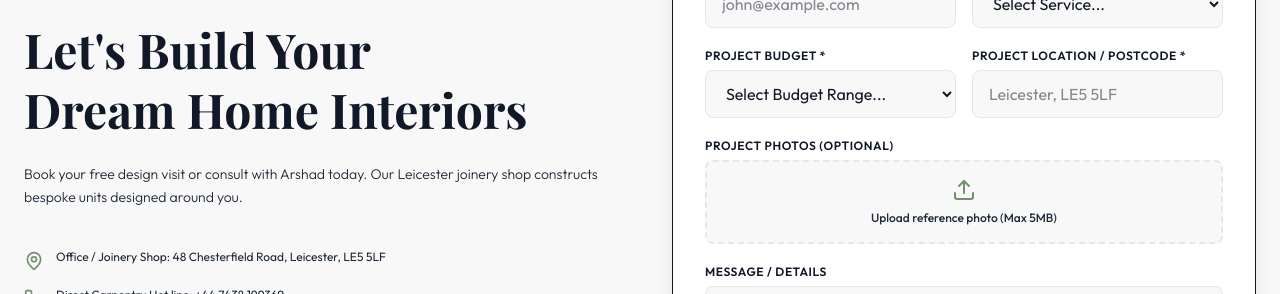
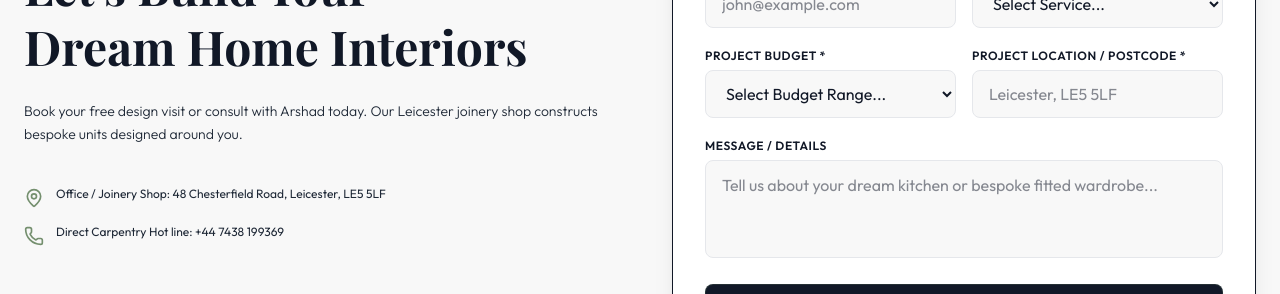
Before and after one commit to harshx-2005/graphene-interiors-live, a Next.js app: page / in a window 1280 px wide. Shown: the part 8980-9274 px from the top of the page. Built offline with nearby package versions, Linux system fonts and the light colour scheme; some icons are missing.

Commit message:
Remove photo upload field from quote form

```diff
--- a/src/components/lead-forms.tsx
+++ b/src/components/lead-forms.tsx
@@ -23,8 +23,6 @@ type QuoteFormValues = z.infer<typeof quoteFormSchema>;
 export function FreeQuoteForm({ onSuccess }: { onSuccess?: () => void }) {
   const [isSubmitting, setIsSubmitting] = useState(false);
   const [submitSuccess, setSubmitSuccess] = useState(false);
-  const [photoName, setPhotoName] = useState<string | null>(null);
-  const [photoBase64, setPhotoBase64] = useState<string | null>(null);
   const [whatsappLink, setWhatsappLink] = useState<string>("");
 
   const {
@@ -38,18 +36,6 @@ export function FreeQuoteForm({ onSuccess }: { onSuccess?: () => void }) {
       contactMethod: "phone",
     },
   });
-
-  const handlePhotoChange = (e: React.ChangeEvent<HTMLInputElement>) => {
-    const file = e.target.files?.[0];
-    if (file) {
-      setPhotoName(file.name);
-      const reader = new FileReader();
-      reader.onloadend = () => {
-        setPhotoBase64(reader.result as string);
-      };
-      reader.readAsDataURL(file);
-    }
-  };
 
   const onSubmit = async (data: QuoteFormValues) => {
     setIsSubmitting(true);
@@ -82,8 +68,6 @@ export function FreeQuoteForm({ onSuccess }: { onSuccess?: () => void }) {
 
       setSubmitSuccess(true);
       reset();
-      setPhotoName(null);
-      setPhotoBase64(null);
       if (onSuccess) {
         setTimeout(onSuccess, 5000);
       }
@@ -103,11 +87,6 @@ export function FreeQuoteForm({ onSuccess }: { onSuccess?: () => void }) {
         <p className="text-text-charcoal max-w-sm mb-6 text-sm">
           We have generated your request details. Click the button below to open WhatsApp and send your quote request directly to Arshad.
         </p>
-        {photoName && (
-          <p className="text-xs text-accent font-semibold mb-6 max-w-md bg-accent/10 px-4 py-2.5 rounded-lg border border-accent/20">
-            ★ Note: WhatsApp links do not support automatic file attachment. Please attach your photo "{photoName}" manually in the WhatsApp window when it opens.
-          </p>
-        )}
         <a
           href={whatsappLink}
           target="_blank"
@@ -208,21 +187,7 @@ export function FreeQuoteForm({ onSuccess }: { onSuccess?: () => void }) {
         </div>
       </div>
 
-      <div>
-        <label className="block text-xs font-semibold uppercase tracking-wider text-primary mb-1.5">Project Photos (Optional)</label>
-        <div className="border-2 border-dashed border-gray-200 rounded-lg p-4 flex flex-col items-center justify-center hover:border-accent transition-colors cursor-pointer relative bg-secondary">
-          <input
-            type="file"
-            accept="image/*"
-            onChange={handlePhotoChange}
-            className="absolute inset-0 w-full h-full opacity-0 cursor-pointer"
-          />
-          <Upload className="w-6 h-6 text-accent mb-2" />
-          <span className="text-xs text-text-charcoal font-medium">
-            {photoName ? photoName : "Upload reference photo (Max 5MB)"}
-          </span>
-        </div>
-      </div>
+
 
       <div>
         <label className="block text-xs font-semibold uppercase tracking-wider text-primary mb-1.5">Message / Details</label>
```
